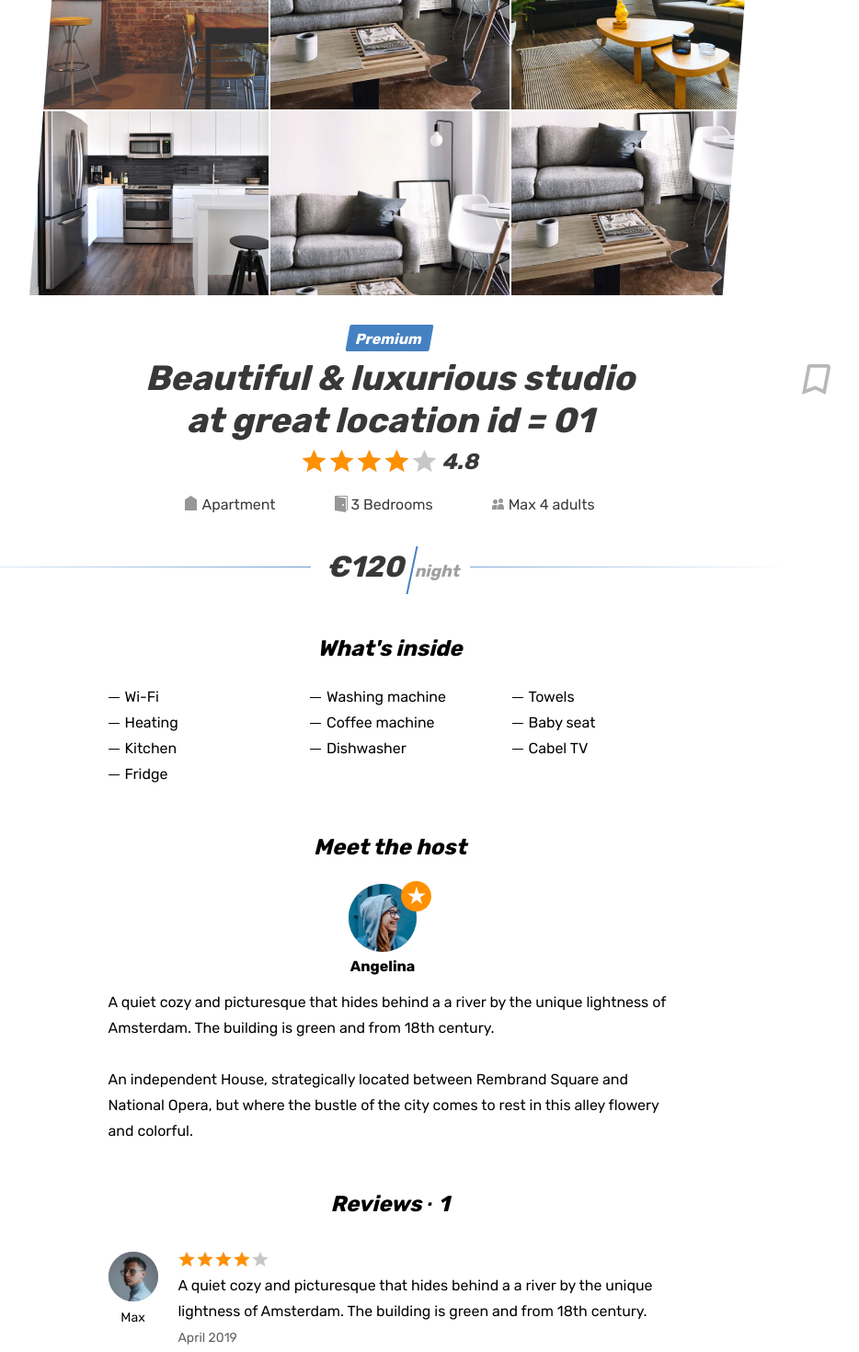
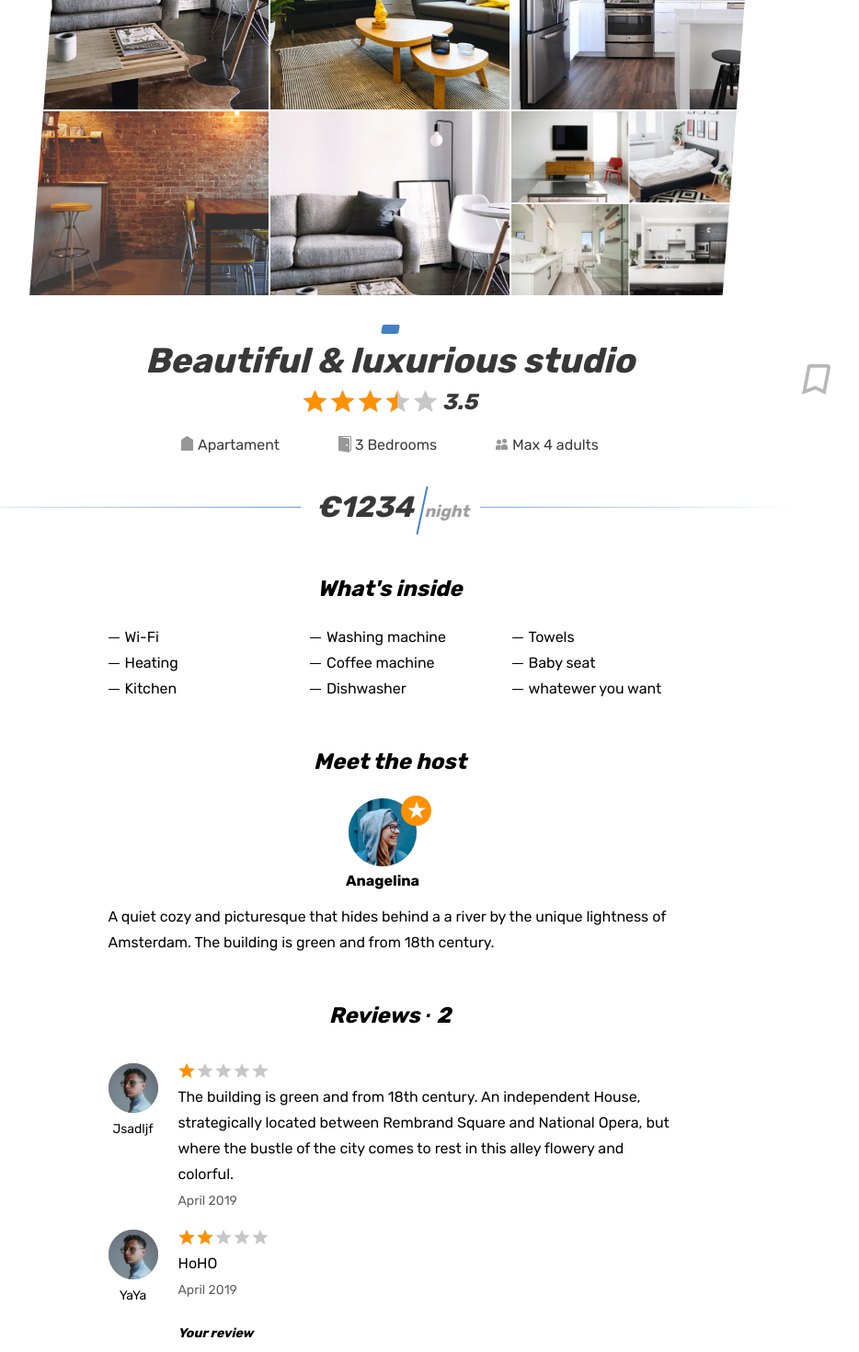
Before and after one commit to Pcfccn/570059-six-cities-5, a React app: page /offer/01 in a window 1280 px wide. Shown: the part 160-1630 px from the top of the page at 92% size, without its empty margins (216-1150 px from the left). Built offline with nearby package versions, Linux system fonts and the light colour scheme.

Commit message:
add data from mock into offer

```diff
--- a/src/components/app/app.jsx
+++ b/src/components/app/app.jsx
@@ -2,6 +2,8 @@ import {PropTypes} from "prop-types";
 import React, {Fragment} from "react";
 import {BrowserRouter, Switch, Route} from "react-router-dom";
 import {Path} from "../../constants";
+import {reviews} from "../../mock/offer";
+import {getOffer, getReviews} from "../../utils/common";
 import Favorites from "../favorites/favorites";
 import Main from "../main/main";
 import Offer from "../offer/Offer";
@@ -21,7 +23,16 @@ const App = (props) => {
         <Route exact path = {Path.FAVORITES}>
           <Favorites />
         </Route>
-        <Route path = {Path.OFFER} exact component = {Offer} />
+        <Route
+          path = {Path.OFFER} exact
+          render={(offerProps) => (
+            <Offer
+              offer={getOffer(offers, offerProps)}
+              reviews={getReviews(offers, reviews, offerProps)}
+            />
+          )
+          }
+        />
         <Route
           render = {() => (
             <Fragment>
--- a/src/components/offer/Offer.jsx
+++ b/src/components/offer/Offer.jsx
@@ -1,8 +1,78 @@
 import {PropTypes} from "prop-types";
 import React from "react";
+import {widthStartsCoefficient} from "../../constants";
 
-const Offer = (props) => {
-  const id = props.match.params.id;
+const createPhotoTemplate = (images) => {
+  return (
+    images.map((photo, i) => {
+      return (
+        <div className="property__image-wrapper" key={`${i}-${photo}`}>
+          <img className="property__image" src={photo} alt="Photo studio"/>
+        </div>);
+    })
+  );
+};
+
+const createInsideTemplate = (inside) => {
+  return (
+    inside.map((item, i) => {
+      return (
+        <li className="property__inside-item" key={`${i}-${item}`}>
+          {item}
+        </li>);
+    })
+  );
+};
+
+const getWidthForRatingStar = (rating) => `${rating * widthStartsCoefficient}%`;
+
+const createReviewsTemplates = (reviews) => {
+  return (
+    reviews.map((review, i) => {
+      return (
+        <li className="reviews__item" key={`${i}-${review.name}`}>
+          <div className="reviews__user user">
+            <div className="reviews__avatar-wrapper user__avatar-wrapper">
+              <img className="reviews__avatar user__avatar" src={review.avatar} width="54" height="54" alt="Reviews avatar"/>
+            </div>
+            <span className="reviews__user-name">
+              {review.name}
+            </span>
+          </div>
+          <div className="reviews__info">
+            <div className="reviews__rating rating">
+              <div className="reviews__stars rating__stars">
+                <span style={{width: `${getWidthForRatingStar(review.rating)}`}}></span>
+                <span className="visually-hidden">Rating</span>
+              </div>
+            </div>
+            <p className="reviews__text">
+              {review.text}
+            </p>
+            <time className="reviews__time" dateTime="2019-04-24">April 2019</time>
+          </div>
+        </li>
+      );
+    })
+  );
+};
+
+class Offer extends React.PureComponent {
+  constructor(props) {
+    super(props);
+  }
+  render() {
+    const {offer, reviews} = this.props;
+    const {image, isPremium, isInBookmarks, name, rating, type, bedrooms, adults, inside, host, price} = offer;
+    console.log(offer, reviews);
+    const isInBookmarksButtonActive = isInBookmarks
+      ? `property__bookmark-button property__bookmark-button--active button`
+      : `property__bookmark-button button`;
+    const widthForRatingStar = rating * widthStartsCoefficient;
+    const hostClassName = host.pro
+      ? `property__avatar-wrapper property__avatar-wrapper--pro user__avatar-wrapper`
+      : `property__avatar-wrapper user__avatar-wrapper`;
+
     return (
       <div className="page">
         <header className="header">
@@ -32,36 +102,19 @@ const Offer = (props) => {
           <section className="property">
             <div className="property__gallery-container container">
               <div className="property__gallery">
-              <div className="property__image-wrapper">
-                <img className="property__image" src="img/room.jpg" alt="Photo studio"/>
-              </div>
-              <div className="property__image-wrapper">
-                <img className="property__image" src="img/apartment-01.jpg" alt="Photo studio"/>
-              </div>
-              <div className="property__image-wrapper">
-                <img className="property__image" src="img/apartment-02.jpg" alt="Photo studio"/>
-              </div>
-              <div className="property__image-wrapper">
-                <img className="property__image" src="img/apartment-03.jpg" alt="Photo studio"/>
-              </div>
-              <div className="property__image-wrapper">
-                <img className="property__image" src="img/studio-01.jpg" alt="Photo studio"/>
-              </div>
-              <div className="property__image-wrapper">
-                <img className="property__image" src="img/apartment-01.jpg" alt="Photo studio"/>
-              </div>
+                {createPhotoTemplate(image)}
               </div>
             </div>
             <div className="property__container container">
               <div className="property__wrapper">
                 <div className="property__mark">
-                <span>Premium</span>
+                  {isPremium ? <span>Premium</span> : ``}
                 </div>
                 <div className="property__name-wrapper">
                   <h1 className="property__name">
-                  Beautiful &amp; luxurious studio at great location id = {id}
+                    {name}
                   </h1>
-                <button className="property__bookmark-button button" type="button">
+                  <button className={isInBookmarksButtonActive} type="button">
                     <svg className="property__bookmark-icon" width="31" height="33">
                       <use xlinkHref="#icon-bookmark"></use>
                     </svg>
@@ -70,105 +123,52 @@ const Offer = (props) => {
                 </div>
                 <div className="property__rating rating">
                   <div className="property__stars rating__stars">
-                  <span style={{width: `80%`}}></span>
+                    <span style={{width: `${widthForRatingStar}%`}}></span>
                     <span className="visually-hidden">Rating</span>
                   </div>
-                <span className="property__rating-value rating__value">4.8</span>
+                  <span className="property__rating-value rating__value">{rating}</span>
                 </div>
                 <ul className="property__features">
                   <li className="property__feature property__feature--entire">
-                  Apartment
+                    {type}
                   </li>
                   <li className="property__feature property__feature--bedrooms">
-                  3 Bedrooms
+                    {bedrooms} Bedrooms
                   </li>
                   <li className="property__feature property__feature--adults">
-                  Max 4 adults
+                    Max {adults} adults
                   </li>
                 </ul>
                 <div className="property__price">
-                <b className="property__price-value">&euro;120</b>
-                <span className="property__price-text">&nbsp;night</span>
+                  <b className="property__price-value">&euro;{price.value}</b>
+                  <span className="property__price-text">&nbsp;{price.period}</span>
                 </div>
                 <div className="property__inside">
                   <h2 className="property__inside-title">What&apos;s inside</h2>
                   <ul className="property__inside-list">
-                  <li className="property__inside-item">
-                    Wi-Fi
-                  </li>
-                  <li className="property__inside-item">
-                    Washing machine
-                  </li>
-                  <li className="property__inside-item">
-                    Towels
-                  </li>
-                  <li className="property__inside-item">
-                    Heating
-                  </li>
-                  <li className="property__inside-item">
-                    Coffee machine
-                  </li>
-                  <li className="property__inside-item">
-                    Baby seat
-                  </li>
-                  <li className="property__inside-item">
-                    Kitchen
-                  </li>
-                  <li className="property__inside-item">
-                    Dishwasher
-                  </li>
-                  <li className="property__inside-item">
-                    Cabel TV
-                  </li>
-                  <li className="property__inside-item">
-                    Fridge
-                  </li>
+                    {createInsideTemplate(inside)}
                   </ul>
                 </div>
                 <div className="property__host">
                   <h2 className="property__host-title">Meet the host</h2>
                   <div className="property__host-user user">
-                  <div className="property__avatar-wrapper property__avatar-wrapper--pro user__avatar-wrapper">
-                    <img className="property__avatar user__avatar" src="img/avatar-angelina.jpg" width="74" height="74" alt="Host avatar"/>
+                    <div className={hostClassName}>
+                      <img className="property__avatar user__avatar" src={host.avatar} width="74" height="74" alt="Host avatar"/>
                     </div>
                     <span className="property__user-name">
-                    Angelina
+                      {host.name}
                     </span>
                   </div>
                   <div className="property__description">
                     <p className="property__text">
-                    A quiet cozy and picturesque that hides behind a a river by the unique lightness of Amsterdam. The building is green and from 18th century.
-                  </p>
-                  <p className="property__text">
-                    An independent House, strategically located between Rembrand Square and National Opera, but where the bustle of the city comes to rest in this alley flowery and colorful.
+                      {host.description}
                     </p>
                   </div>
                 </div>
                 <section className="property__reviews reviews">
-                <h2 className="reviews__title">Reviews &middot; <span className="reviews__amount">1</span></h2>
+                  <h2 className="reviews__title">Reviews &middot; <span className="reviews__amount">{reviews.length}</span></h2>
                   <ul className="reviews__list">
-                  <li className="reviews__item">
-                    <div className="reviews__user user">
-                      <div className="reviews__avatar-wrapper user__avatar-wrapper">
-                        <img className="reviews__avatar user__avatar" src="img/avatar-max.jpg" width="54" height="54" alt="Reviews avatar"/>
-                      </div>
-                      <span className="reviews__user-name">
-                        Max
-                      </span>
-                    </div>
-                    <div className="reviews__info">
-                      <div className="reviews__rating rating">
-                        <div className="reviews__stars rating__stars">
-                          <span style={{width: `80%`}}></span>
-                          <span className="visually-hidden">Rating</span>
-                        </div>
-                      </div>
-                      <p className="reviews__text">
-                        A quiet cozy and picturesque that hides behind a a river by the unique lightness of Amsterdam. The building is green and from 18th century.
-                      </p>
-                      <time className="reviews__time" dateTime="2019-04-24">April 2019</time>
-                    </div>
-                  </li>
+                    {createReviewsTemplates(reviews)}
                   </ul>
                   <form className="reviews__form form" action="#" method="post">
                     <label className="reviews__label form__label" htmlFor="review">Your review</label>
@@ -326,7 +326,8 @@ const Offer = (props) => {
         </main>
       </div>
     );
-};
+  }
+}
 
 Offer.propTypes = {
   match: PropTypes.shape({
@@ -334,6 +335,29 @@ Offer.propTypes = {
       id: PropTypes.string.isRequired
     })
   }),
+  reviews: PropTypes.arrayOf(
+      PropTypes.shape({
+        avatar: PropTypes.string.isRequired,
+        name: PropTypes.string.isRequired,
+        rating: PropTypes.number.isRequired,
+        text: PropTypes.string.isRequired,
+      })),
+  offer: PropTypes.shape({
+    image: PropTypes.arrayOf(PropTypes.string).isRequired,
+    price: PropTypes.shape({
+      value: PropTypes.number.isRequired,
+      period: PropTypes.string.isRequired,
+    }).isRequired,
+    rating: PropTypes.number.isRequired,
+    isInBookmarks: PropTypes.bool.isRequired,
+    name: PropTypes.string.isRequired,
+    type: PropTypes.string.isRequired,
+    isPremium: PropTypes.bool.isRequired,
+    bedrooms: PropTypes.number.isRequired,
+    adults: PropTypes.number.isRequired,
+    inside: PropTypes.array.isRequired,
+    host: PropTypes.object.isRequired
+  }).isRequired,
 };
 
 export default Offer;
--- a/src/mock/offer.js
+++ b/src/mock/offer.js
@@ -44,7 +44,7 @@ const property = [
     host: {
       avatar: `img/avatar-angelina.jpg`,
       name: `Anaina`,
-      pro: true,
+      pro: false,
       description: `A quiet cozy and picturesque that hides behind a a river by the unique lightness of Amsterdam.
       The building is green and from 18th century.
       An independent House, strategically located between Rembrand Square and National Opera,
--- /dev/null
+++ b/src/utils/common.js
@@ -0,0 +1,9 @@
+const getOffer = ((offers, props) => (offers.filter((offer) => offer.id === props.match.params.id)[0]));
+
+const getReviews = ((offers, reviews, props) => {
+  return (
+    getOffer(offers, props).reviews.map((id) => reviews[id])
+  );
+});
+
+export {getOffer, getReviews};
```
Lines whose indentation alone changed are shown as unchanged.
